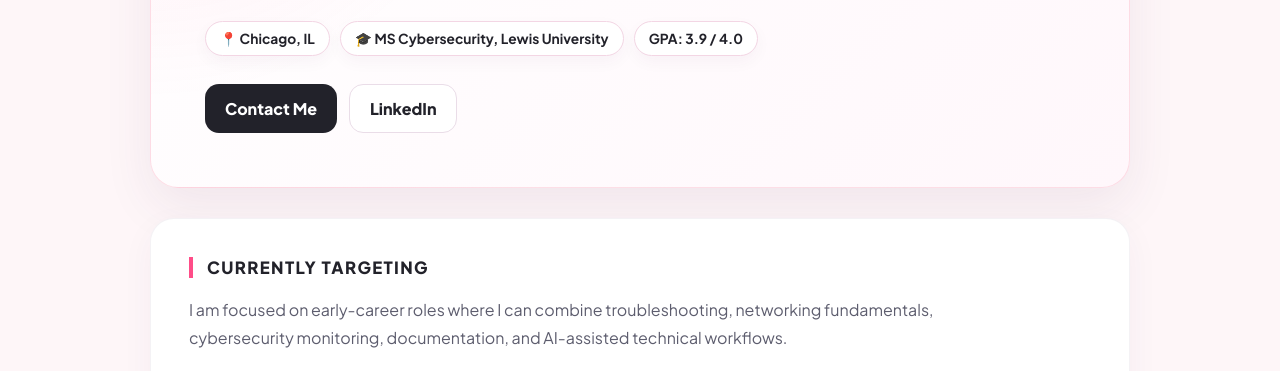
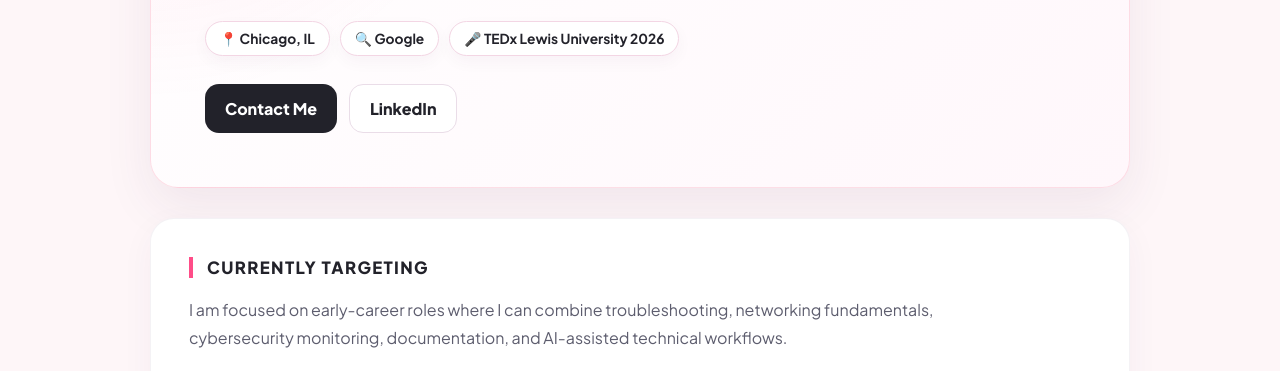
Before and after one commit to aaileenssyed/site, a plain HTML site: page index.html in a window 1280 px wide. Shown: the part 391-762 px from the top of the page. Drawn offline with Linux system fonts and the light colour scheme.

Commit message:
edited details

```diff
--- a/index.html
+++ b/index.html
@@ -43,8 +43,8 @@
 
             <div class="hero-meta">
                 <span>📍 Chicago, IL</span>
-                <span>🎓 MS Cybersecurity, Lewis University</span>
-                <span>GPA: 3.9 / 4.0</span>
+                <span>🔍 Google</span>
+                <span>🎤 TEDx Lewis University 2026</span>
             </div>
 
             <div class="hero-actions">
```
